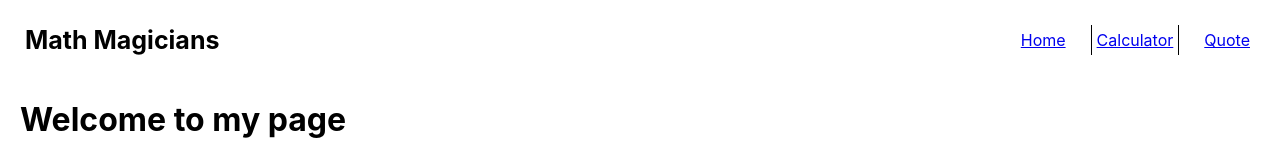
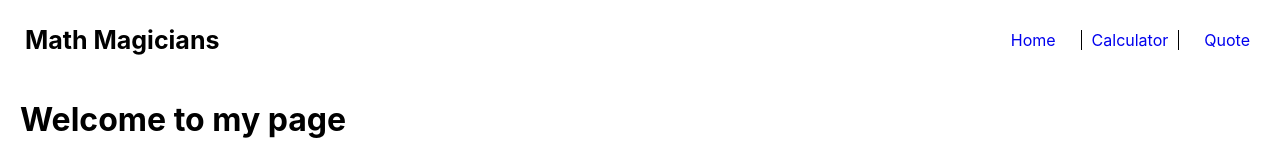
Before and after one commit to enocol/math-magicians, a React (Create React App) app: page / in a window 1280 px wide. Shown: the top 160 px of the page. Built offline with nearby package versions, Linux system fonts and the light colour scheme.

Commit message:
Edit App.css

```diff
--- a/src/App.css
+++ b/src/App.css
@@ -3,6 +3,7 @@
   padding: 0;
   box-sizing: border-box;
   list-style: none;
+  text-decoration: none;
 }
 
 .container {
@@ -112,7 +113,11 @@ button {
 .navbar-links .border {
   border-left: 1px solid;
   border-right: 1px solid;
-  padding: 5px;
+  padding: 10px;
+  height: 8px;
+  display: flex;
+  justify-content: center;
+  align-items: center;
 }
 
 .home {
```
